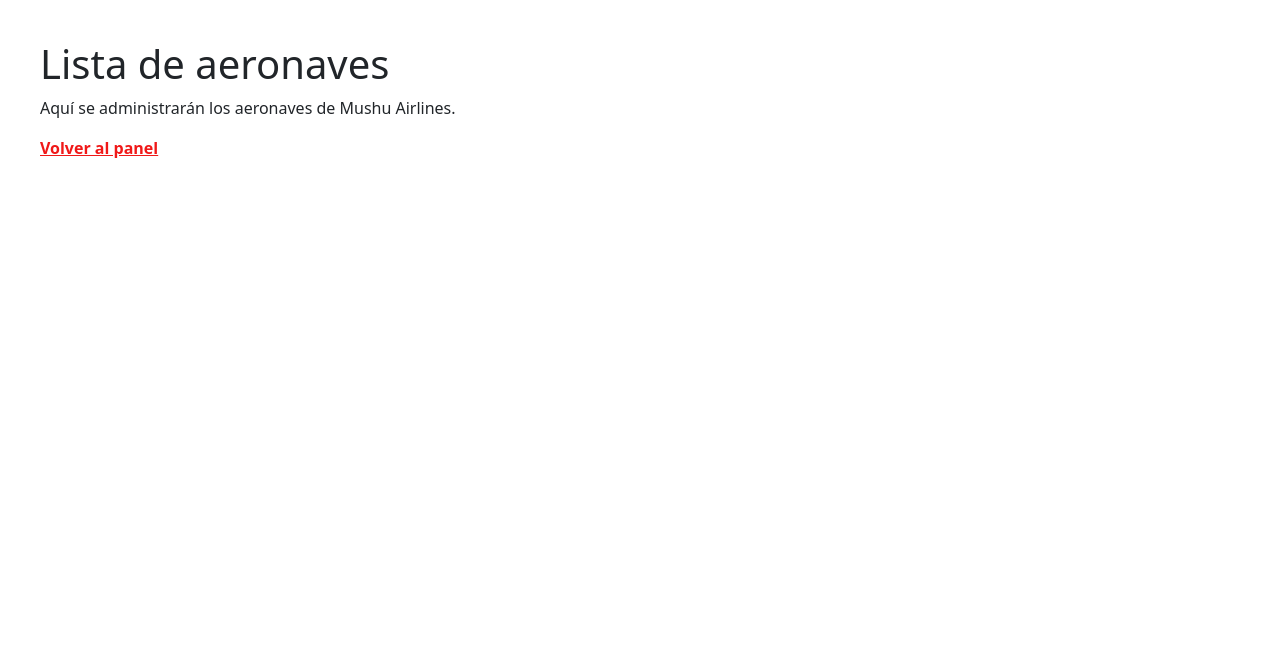
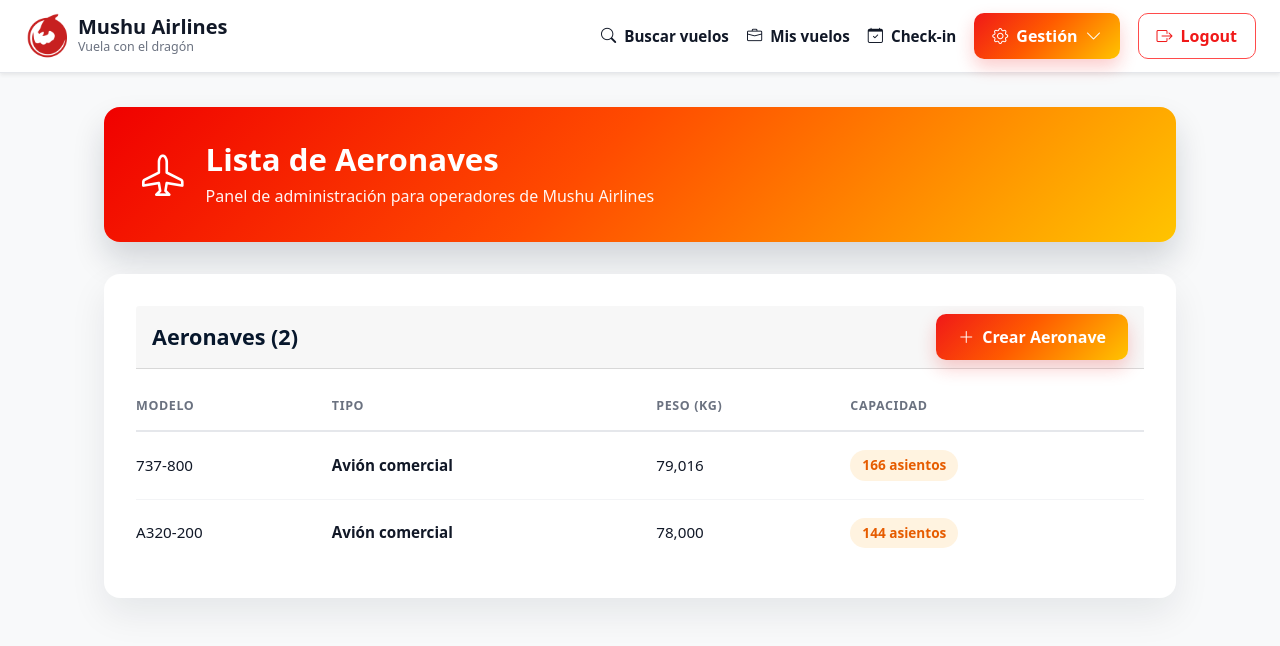
Before and after one commit to Camirgz/MushuAirlines, a Vue app in the folder frontend/: page /admin/aircraft-types in a window 1280 px wide. Shown: the top 646 px of the page. Built offline with nearby package versions, Linux system fonts and the light colour scheme.

Commit message:
Implement aircraft types list view with mock data

```diff
--- a/frontend/src/components/admin/AircraftTypesPage.vue
+++ b/frontend/src/components/admin/AircraftTypesPage.vue
@@ -1,27 +1,417 @@
 <template>
-  <div class="page">
-    <h1>Lista de aeronaves</h1>
-    <p>Aquí se administrarán los aeronaves de Mushu Airlines.</p>
+  <div class="admin-page">
+    <!-- Navbar -->
+    <nav class="navbar bg-white shadow-sm px-4 py-2">
+      <RouterLink to="/" class="navbar-brand d-flex align-items-center gap-2">
+        <img src="@/assets/logo.png" alt="Logo Mushu Airlines" class="logo-img" />
+        <div>
+          <div class="brand-name">Mushu Airlines</div>
+          <div class="brand-tagline">Vuela con el dragón</div>
+        </div>
+      </RouterLink>
 
-    <RouterLink to="/admin" class="back-btn">
-      Volver al panel
-    </RouterLink>
+      <div class="nav-actions">
+        <RouterLink to="/" class="nav-link-item">
+          <i class="bi bi-search me-2"></i>
+          Buscar vuelos
+        </RouterLink>
+        <a href="#" class="nav-link-item">
+          <i class="bi bi-briefcase me-2"></i>
+          Mis vuelos
+        </a>
+        <a href="#" class="nav-link-item">
+          <i class="bi bi-calendar-check me-2"></i>
+          Check-in
+        </a>
+
+        <div class="management-wrapper">
+          <button class="management-btn" @click="ToggleDropdown">
+            <i class="bi bi-gear me-2"></i>
+            Gestión
+            <i class="bi ms-2" :class="IsDropdownOpen ? 'bi-chevron-up' : 'bi-chevron-down'"></i>
+          </button>
+
+          <div v-if="IsDropdownOpen" class="management-dropdown">
+            <RouterLink to="/admin" class="dropdown-item-custom" @click="CloseDropdown">
+              <i class="bi bi-grid"></i>
+              <span>Página principal interna</span>
+            </RouterLink>
+            <RouterLink to="/admin/aircraft-types" class="dropdown-item-custom" @click="CloseDropdown">
+              <i class="bi bi-airplane"></i>
+              <span>Tipos de aeronaves</span>
+            </RouterLink>
+            <RouterLink to="/admin/routes" class="dropdown-item-custom" @click="CloseDropdown">
+              <i class="bi bi-geo-alt"></i>
+              <span>Rutas</span>
+            </RouterLink>
+            <RouterLink to="/admin/airports" class="dropdown-item-custom" @click="CloseDropdown">
+              <i class="bi bi-airplane-engines"></i>
+              <span>Aeropuertos</span>
+            </RouterLink>
+            <RouterLink to="/admin/users" class="dropdown-item-custom" @click="CloseDropdown">
+              <i class="bi bi-people"></i>
+              <span>Usuarios administradores y operarios</span>
+            </RouterLink>
+          </div>
+        </div>
+
+        <RouterLink to="/" class="logout-btn">
+          <i class="bi bi-box-arrow-right me-2"></i>
+          Logout
+        </RouterLink>
+      </div>
+    </nav>
+
+    <!-- Main content -->
+    <main class="admin-main">
+      <!-- Hero banner -->
+      <section class="admin-hero">
+        <i class="bi bi-airplane hero-icon"></i>
+        <div>
+          <h1>Lista de Aeronaves</h1>
+          <p>Panel de administración para operadores de Mushu Airlines</p>
+        </div>
+      </section>
+
+      <!-- Content card -->
+      <section class="content-card">
+        <div class="card-header">
+          <h2>Aeronaves ({{ AircraftTypes.length }})</h2>
+          <RouterLink to="/admin/aircraft-types/create" class="create-btn">
+            <i class="bi bi-plus-lg me-2"></i>
+            Crear Aeronave
+          </RouterLink>
+        </div>
+
+        <table class="aircraft-table">
+          <thead>
+            <tr>
+              <th>MODELO</th>
+              <th>TIPO</th>
+              <th>PESO (KG)</th>
+              <th>CAPACIDAD</th>
+            </tr>
+          </thead>
+          <tbody>
+            <tr v-for="Aircraft in AircraftTypes" :key="Aircraft.Id">
+              <td>{{ Aircraft.Model }}</td>
+              <td class="type-cell">{{ Aircraft.Type }}</td>
+              <td>{{ Aircraft.WeightKg.toLocaleString() }}</td>
+              <td>
+                <span class="capacity-badge">{{ Aircraft.Capacity }} asientos</span>
+              </td>
+            </tr>
+          </tbody>
+        </table>
+      </section>
+    </main>
   </div>
 </template>
 
 <script>
 export default {
   name: "AircraftTypesPage",
+
+  data() {
+    return {
+      IsDropdownOpen: false,
+      AircraftTypes: [
+        { Id: 1, Model: "737-800", Type: "Avión comercial", WeightKg: 79016, Capacity: 166 },
+        { Id: 2, Model: "A320-200", Type: "Avión comercial", WeightKg: 78000, Capacity: 144 },
+      ],
+    };
+  },
+
+  methods: {
+    ToggleDropdown() {
+      this.IsDropdownOpen = !this.IsDropdownOpen;
+    },
+    CloseDropdown() {
+      this.IsDropdownOpen = false;
+    },
+  },
 };
 </script>
 
 <style scoped>
-.page {
-  padding: 40px;
+.admin-page {
+  min-height: 100vh;
+  background: #f8f9fa;
+  color: #111827;
 }
 
-.back-btn {
+/* Navbar */
+.navbar {
+  position: sticky;
+  top: 0;
+  z-index: 100;
+  min-height: 72px;
+  display: flex;
+  justify-content: space-between;
+  align-items: center;
+  background: #ffffff;
+  border-bottom: 1px solid #e5e7eb;
+}
+
+.navbar-brand {
+  text-decoration: none;
+  color: inherit;
+}
+
+.logo-img {
+  width: 46px;
+  height: 46px;
+  border-radius: 12px;
+  object-fit: contain;
+}
+
+.brand-name {
+  font-weight: 800;
+  font-size: 1.25rem;
+  color: #111827;
+  line-height: 1.1;
+}
+
+.brand-tagline {
+  font-size: 0.78rem;
+  color: #6b7280;
+}
+
+.nav-actions {
+  display: flex;
+  align-items: center;
+  gap: 18px;
+}
+
+.nav-link-item {
+  text-decoration: none;
+  color: #111827;
+  font-size: 0.95rem;
+  font-weight: 600;
+  display: flex;
+  align-items: center;
+  transition: 0.2s ease;
+}
+
+.nav-link-item:hover {
   color: #f01818;
+}
+
+/* Management dropdown */
+.management-wrapper {
+  position: relative;
+}
+
+.management-btn {
+  padding: 11px 18px;
+  background: linear-gradient(135deg, #f01818 0%, #ff5a00 45%, #ffc400 100%);
+  color: #ffffff;
+  border: none;
+  border-radius: 10px;
+  font-weight: 800;
+  cursor: pointer;
+  display: flex;
+  align-items: center;
+  box-shadow: 0 8px 18px rgba(240, 24, 24, 0.22);
+  transition: 0.2s ease;
+}
+
+.management-btn:hover {
+  transform: translateY(-1px);
+  box-shadow: 0 10px 22px rgba(240, 24, 24, 0.28);
+}
+
+.management-dropdown {
+  position: absolute;
+  top: 56px;
+  right: 0;
+  width: 340px;
+  background: #ffffff;
+  border: 1px solid #e5e7eb;
+  border-radius: 12px;
+  box-shadow: 0 18px 38px rgba(15, 23, 42, 0.16);
+  padding: 8px;
+  z-index: 200;
+}
+
+.dropdown-item-custom {
+  display: flex;
+  align-items: center;
+  gap: 12px;
+  text-decoration: none;
+  color: #111827;
+  padding: 12px 14px;
+  border-radius: 9px;
+  font-size: 0.9rem;
+  font-weight: 700;
+  transition: 0.2s ease;
+}
+
+.dropdown-item-custom i {
+  color: #ff3b00;
+  font-size: 1rem;
+}
+
+.dropdown-item-custom:hover {
+  background: #fff4ed;
+  color: #ff3b00;
+}
+
+.dropdown-item-custom.router-link-exact-active {
+  background: linear-gradient(135deg, #f01818 0%, #ff5a00 45%, #ffc400 100%);
+  color: #ffffff;
+}
+
+.dropdown-item-custom.router-link-exact-active i {
+  color: #ffffff;
+}
+
+/* Logout */
+.logout-btn {
+  text-decoration: none;
+  padding: 10px 18px;
+  border: 1px solid #ff4b4b;
+  color: #f01818;
+  border-radius: 10px;
+  font-weight: 800;
+  display: flex;
+  align-items: center;
+  background: #ffffff;
+  transition: 0.2s ease;
+}
+
+.logout-btn:hover {
+  background: #f01818;
+  color: #ffffff;
+  box-shadow: 0 8px 18px rgba(240, 24, 24, 0.18);
+}
+
+/* Main */
+.admin-main {
+  max-width: 1120px;
+  margin: 0 auto;
+  padding: 34px 24px 80px;
+}
+
+/* Hero */
+.admin-hero {
+  background: linear-gradient(135deg, #f00000 0%, #ff4b00 45%, #ffc400 100%);
+  color: #ffffff;
+  border-radius: 16px;
+  padding: 34px 38px;
+  display: flex;
+  align-items: center;
+  gap: 22px;
+  box-shadow: 0 18px 32px rgba(15, 23, 42, 0.16);
+  margin-bottom: 32px;
+}
+
+.hero-icon {
+  font-size: 2.6rem;
+}
+
+.admin-hero h1 {
+  font-size: 1.95rem;
+  font-weight: 900;
+  margin: 0 0 6px;
+}
+
+.admin-hero p {
+  margin: 0;
+  font-size: 1rem;
+  color: rgba(255, 255, 255, 0.95);
+}
+
+/* Content card */
+.content-card {
+  background: #ffffff;
+  border-radius: 16px;
+  padding: 32px;
+  box-shadow: 0 16px 36px rgba(15, 23, 42, 0.08);
+}
+
+.card-header {
+  display: flex;
+  justify-content: space-between;
+  align-items: center;
+  margin-bottom: 28px;
+}
+
+.card-header h2 {
+  font-size: 1.35rem;
+  font-weight: 900;
+  color: #07172c;
+  margin: 0;
+}
+
+.create-btn {
+  text-decoration: none;
+  padding: 11px 22px;
+  background: linear-gradient(135deg, #f01818 0%, #ff5a00 45%, #ffc400 100%);
+  color: #ffffff;
+  border-radius: 10px;
+  font-weight: 800;
+  display: flex;
+  align-items: center;
+  box-shadow: 0 8px 18px rgba(240, 24, 24, 0.22);
+  transition: 0.2s ease;
+}
+
+.create-btn:hover {
+  transform: translateY(-1px);
+  box-shadow: 0 10px 22px rgba(240, 24, 24, 0.3);
+}
+
+/* Table */
+.aircraft-table {
+  width: 100%;
+  border-collapse: collapse;
+}
+
+.aircraft-table thead tr {
+  border-bottom: 2px solid #e5e7eb;
+}
+
+.aircraft-table th {
+  text-align: left;
+  font-size: 0.78rem;
+  font-weight: 700;
+  color: #6b7280;
+  letter-spacing: 0.05em;
+  padding: 0 16px 14px 0;
+}
+
+.aircraft-table tbody tr {
+  border-bottom: 1px solid #f3f4f6;
+  transition: background 0.15s ease;
+}
+
+.aircraft-table tbody tr:last-child {
+  border-bottom: none;
+}
+
+.aircraft-table tbody tr:hover {
+  background: #fffaf5;
+}
+
+.aircraft-table td {
+  padding: 18px 16px 18px 0;
+  font-size: 0.95rem;
+  color: #111827;
+}
+
+.type-cell {
+  color: #ff5a00;
+  font-weight: 600;
+}
+
+.capacity-badge {
+  display: inline-block;
+  padding: 5px 12px;
+  background: #fff3e0;
+  color: #e65c00;
+  border-radius: 20px;
+  font-size: 0.85rem;
   font-weight: 700;
 }
 </style>
```
